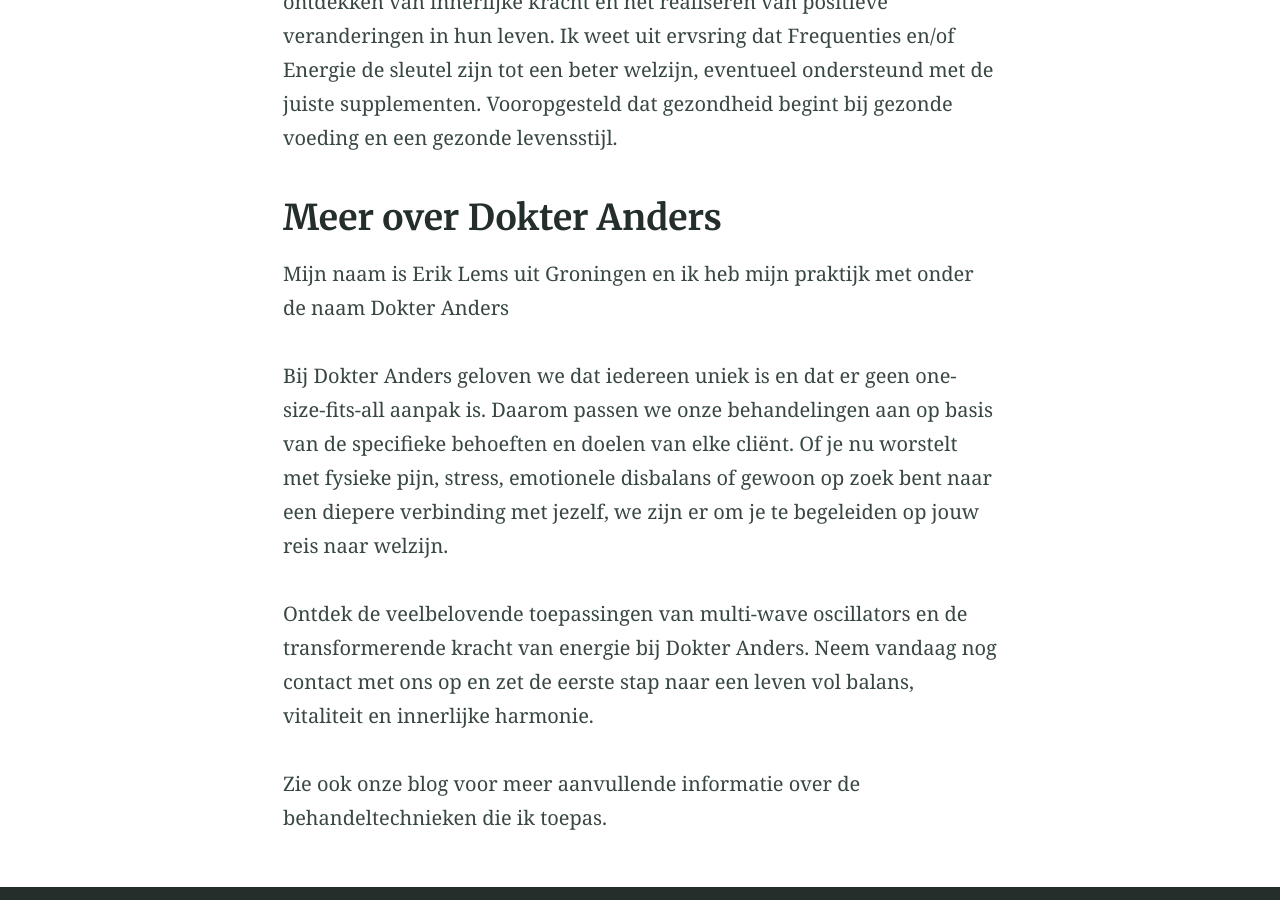
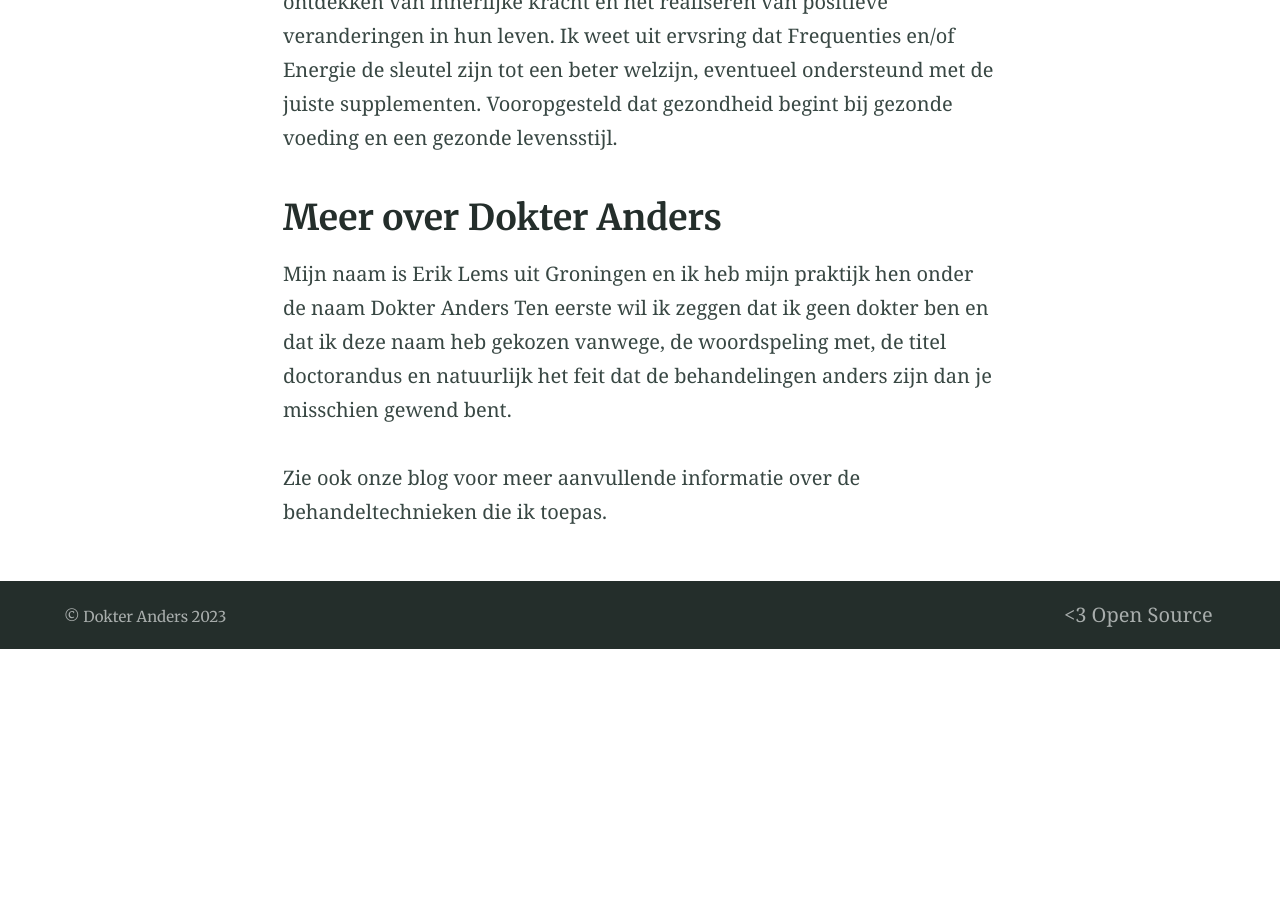
Before and after one commit to dokteranders/dokteranders.com, a Jekyll site: the page built from index.md, in a window 1280 px wide and 900 px high, scrolled down 713 px. Built offline with Jekyll 4.4.1, drawn with Linux system fonts in a browser that asks for light colours; after the commit the page ends 1362 px from its top, so only the background shows below that.

Commit message:
Update index.md

```diff
--- a/index.md
+++ b/index.md
@@ -9,10 +9,8 @@ Vooropgesteld dat gezondheid begint bij gezonde voeding en een gezonde levenssti
 
 ## Meer over Dokter Anders
 
-Mijn naam is Erik Lems uit Groningen en ik heb mijn praktijk met onder de naam Dokter Anders
+Mijn naam is Erik Lems uit Groningen en ik heb mijn praktijk hen onder de naam Dokter Anders
+Ten eerste wil ik zeggen dat ik geen dokter ben en dat ik deze naam heb gekozen vanwege, de woordspeling met, de titel doctorandus en natuurlijk het feit dat de behandelingen anders zijn dan je misschien gewend bent.
 
-Bij Dokter Anders geloven we dat iedereen uniek is en dat er geen one-size-fits-all aanpak is. Daarom passen we onze behandelingen aan op basis van de specifieke behoeften en doelen van elke cliënt. Of je nu worstelt met fysieke pijn, stress, emotionele disbalans of gewoon op zoek bent naar een diepere verbinding met jezelf, we zijn er om je te begeleiden op jouw reis naar welzijn.
-
-Ontdek de veelbelovende toepassingen van multi-wave oscillators en de transformerende kracht van energie bij Dokter Anders. Neem vandaag nog contact met ons op en zet de eerste stap naar een leven vol balans, vitaliteit en innerlijke harmonie.
 
 Zie ook onze blog voor meer aanvullende informatie over de behandeltechnieken die ik toepas.
```
